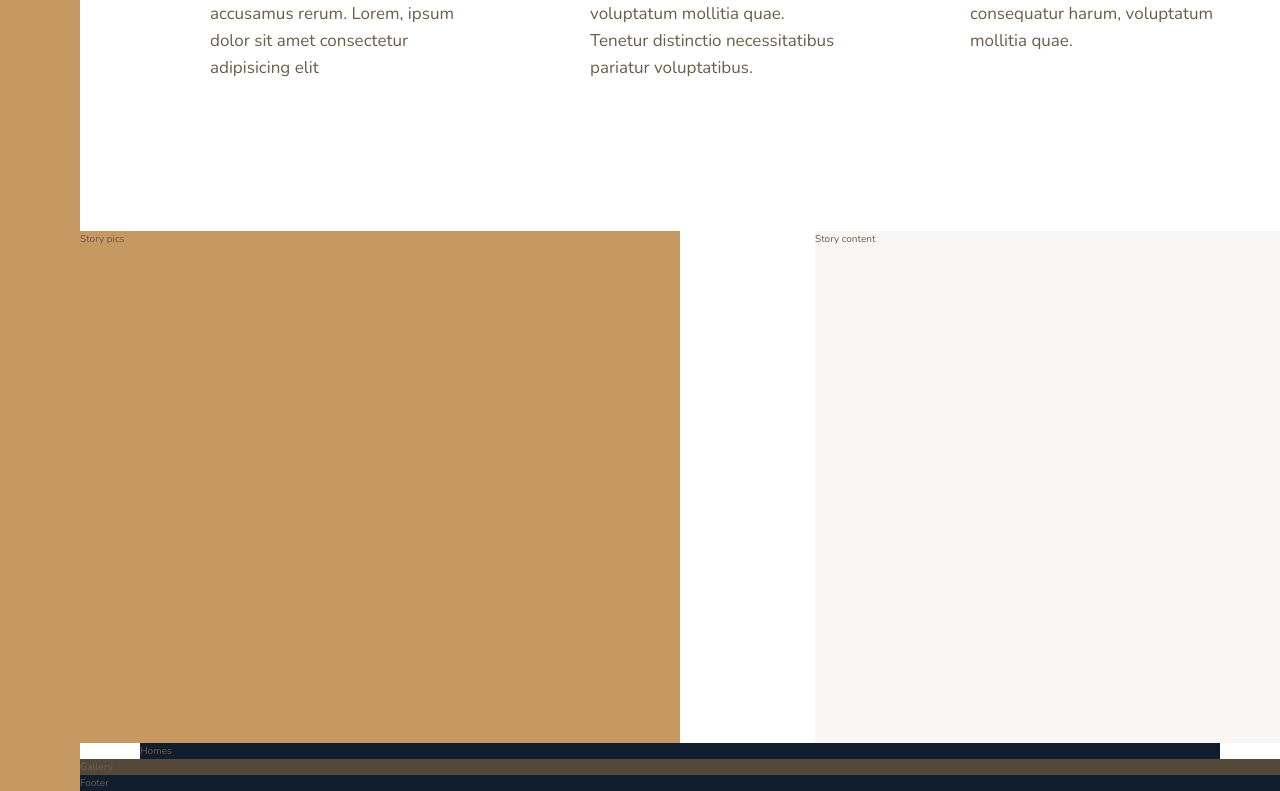
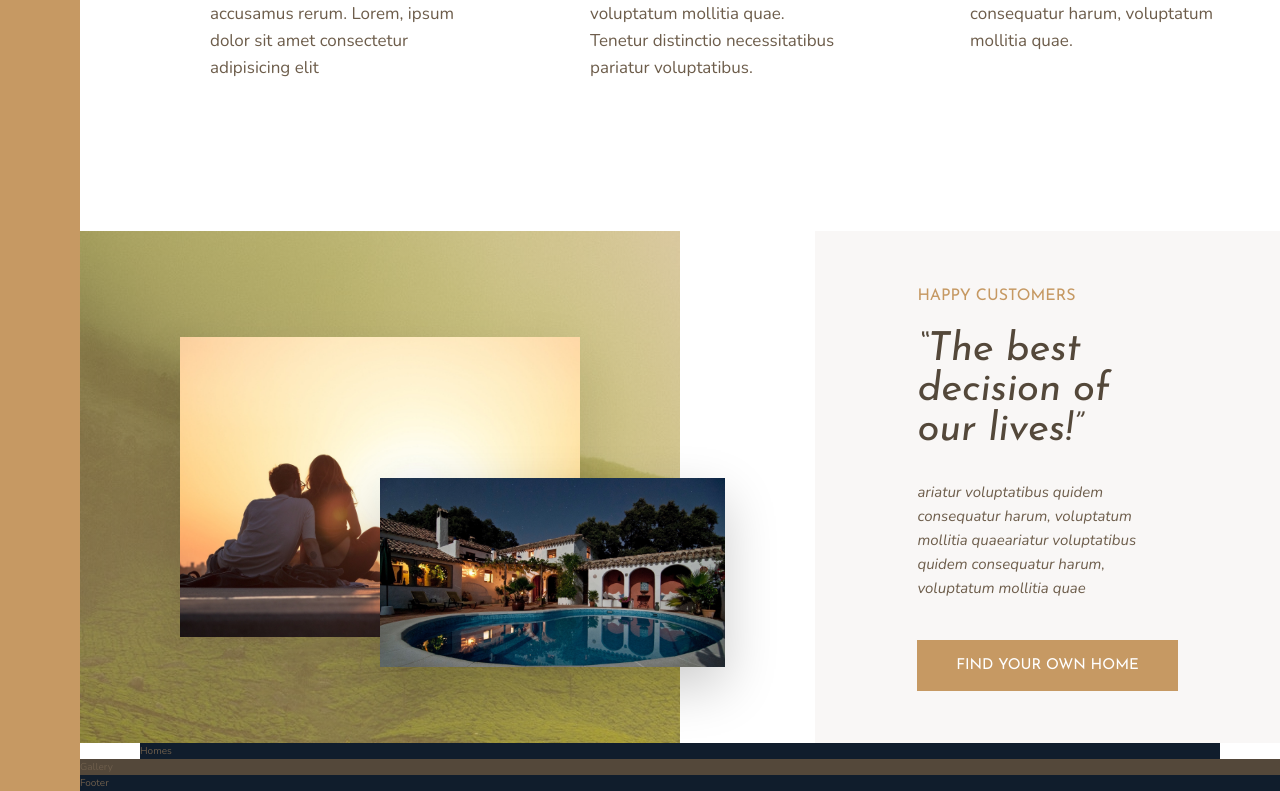
Before and after one commit to huntersfuntime/next-real-estate, a PHP site: page / in a window 1280 px wide. Shown: the part 1077-1868 px from the top of the page. Run offline with PHP 8.4, Linux system fonts and the light colour scheme.

Commit message:
Story section completed

```diff
--- a/css/style.css
+++ b/css/style.css
@@ -24,12 +24,52 @@ body {
   font-family: "Josefin Sans", sans-serif;
   font-weight: 400; }
 
+.heading-2 {
+  font-size: 4rem;
+  font-style: italic;
+  line-height: 1; }
+  .heading-2--light {
+    color: #f9f7f6; }
+  .heading-2--dark {
+    color: #54483A; }
+
+.heading-3 {
+  font-size: 1.6rem;
+  color: #c69963;
+  text-transform: uppercase; }
+
 .heading-4 {
   font-size: 1.9rem; }
   .heading-4--light {
     color: #f9f7f6; }
   .heading-4--dark {
     color: #54483A; }
+
+.btn {
+  background-color: #c69963;
+  color: #fff;
+  border: none;
+  border-radius: 0;
+  font-family: "Josefin Sans", sans-serif;
+  font-size: 1.5rem;
+  text-transform: uppercase;
+  padding: 1.8rem 3rem;
+  cursor: pointer;
+  transition: all .2; }
+  .btn:hover {
+    background-color: #B28451; }
+
+.mb-sm {
+  margin-bottom: 2rem; }
+
+.mb-md {
+  margin-bottom: 3rem; }
+
+.mb-lg {
+  margin-bottom: 4rem; }
+
+.mb-hg {
+  margin-bottom: 8rem; }
 
 .sidebar {
   background-color: #c69963;
@@ -68,11 +108,38 @@ body {
 
 .story__pictures {
   background-color: #c69963;
-  grid-column: full-start / col-end 4; }
+  grid-column: full-start / col-end 4;
+  background-image: linear-gradient(rgba(198, 153, 99, 0.5), rgba(198, 153, 99, 0.5)), url(../img/back.jpg);
+  display: grid;
+  grid-template-rows: repeat(6, 1fr);
+  grid-template-columns: repeat(6, 1fr);
+  align-items: center; }
+
+.story__img--1 {
+  width: 100%;
+  grid-row: 2 / 6;
+  grid-column: 2 / 6;
+  box-shadow: 0 2rem 5rem rgba(0, 0, 0, 0.1); }
+
+.story__img--2 {
+  width: 115%;
+  grid-row: 4 / 6;
+  grid-column: 4 / 7;
+  z-index: 2;
+  box-shadow: 0 2rem 5rem rgba(0, 0, 0, 0.2); }
 
 .story__content {
   background-color: #f9f7f6;
-  grid-column: col-start 6 / full-end; }
+  grid-column: col-start 6 / full-end;
+  padding: 6rem 8vw;
+  display: grid;
+  align-content: center;
+  justify-content: start; }
+
+.story__text {
+  font-size: 1.5rem;
+  font-style: italic;
+  margin-bottom: 4rem; }
 
 .homes {
   background-color: #101d2c;
--- a/index.html
+++ b/index.html
@@ -72,11 +72,17 @@ Quidem consequatur harum, voluptatum mollitia quae. Tenetur distinctio necessita
         </section>
 
         <div class="story__pictures">
-            Story pics
+            <img src="img/story-1.jpeg" alt="Couple with new house" class="story__img--1">
+            <img src="img/story-2.jpeg" alt="Couple with new house" class="story__img--2">
         </div>
 
         <div class="story__content">
-            Story content
+            <h3 class="heading-3 mb-sm">Happy Customers</h3>
+            <h2 class="heading-2 heading-2--dark mb-md">&ldquo;The best decision of our lives!&rdquo;</h2>
+            <p class="story__text">
+                ariatur voluptatibus quidem consequatur harum, voluptatum mollitia quaeariatur voluptatibus quidem consequatur harum, voluptatum mollitia quae
+            </p>
+            <button class="btn">Find your own home</button>
         </div>
 
          <div class="homes">
--- a/sass/_story.scss
+++ b/sass/_story.scss
@@ -2,11 +2,45 @@
     &__pictures {
         background-color: $color-primary;
         grid-column: full-start / col-end 4;
+        background-image: linear-gradient(rgba($color-primary, .5), rgba($color-primary, .5)), url(../img/back.jpg);
 
+
+        display: grid;
+        grid-template-rows: repeat(6, 1fr);
+        grid-template-columns: repeat(6, 1fr);
+        align-items: center;
+
+    }
+
+    &__img--1 {
+        width: 100%;
+        grid-row: 2 / 6;
+        grid-column: 2 / 6;
+        box-shadow: 0 2rem 5rem rgba(#000, .1);
+    }
+
+    &__img--2 {
+        width: 115%;
+        grid-row: 4 / 6;
+        grid-column: 4 / 7;
+        z-index: 2;
+        box-shadow: 0 2rem 5rem rgba(#000, .2);
     }
 
     &__content {
         background-color: $color-grey-light-1;
         grid-column: col-start 6 / full-end;
+
+        padding: 6rem 8vw;
+
+        display: grid;
+        align-content: center;
+        justify-content: start;
+    }
+
+    &__text {
+        font-size: 1.5rem;
+        font-style: italic;
+        margin-bottom: 4rem;
     }
 }
--- a/sass/_typography.scss
+++ b/sass/_typography.scss
@@ -7,9 +7,18 @@
 }
 .heading-2 {
     @extend %heading;
+    font-size: 4rem;
+    font-style: italic;
+    line-height: 1;
+
+    &--light { color: $color-grey-light-1;}
+    &--dark { color: $color-grey-dark-1;}
 }
 .heading-3 {
     @extend %heading;
+    font-size: 1.6rem;
+    color: $color-primary;
+    text-transform: uppercase;
 }
 .heading-4 {
     @extend %heading;
@@ -18,3 +27,25 @@
     &--light { color: $color-grey-light-1;}
     &--dark { color: $color-grey-dark-1;}
 }
+
+.btn {
+    background-color: $color-primary;
+    color: #fff;
+    border: none;
+    border-radius: 0;
+    font-family: $font-display;
+    font-size: 1.5rem;
+    text-transform: uppercase;
+    padding: 1.8rem 3rem;
+    cursor: pointer;
+    transition: all .2;
+
+    &:hover {
+        background-color: $color-primary-dark;
+    }
+}
+
+.mb-sm { margin-bottom: 2rem; }
+.mb-md { margin-bottom: 3rem; }
+.mb-lg { margin-bottom: 4rem; }
+.mb-hg { margin-bottom: 8rem; }
```
Also changed, not shown: img/back.jpg (added), img/story-1.jpeg (added), img/story-2.jpeg (added).
